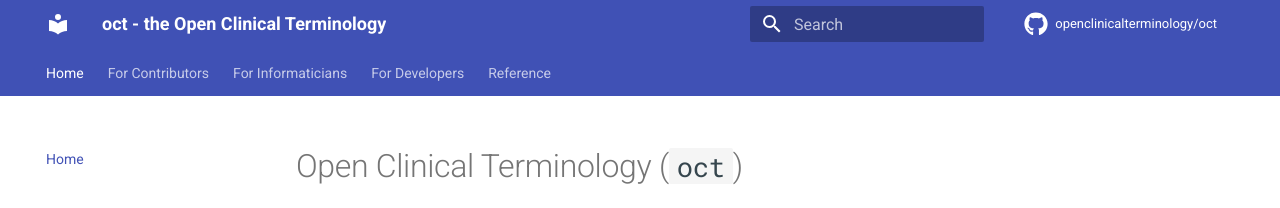
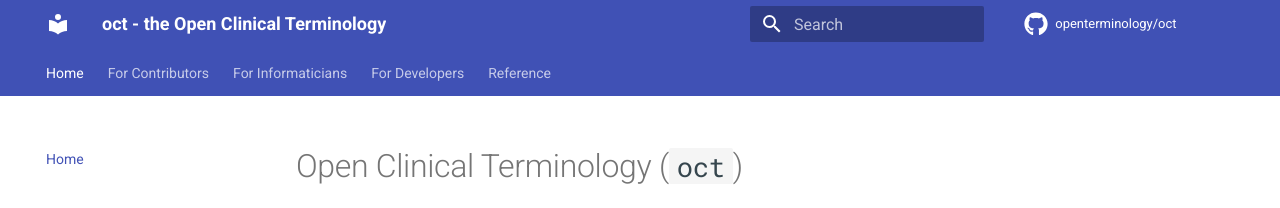
Before and after one commit to openterminology/oct, an MkDocs documentation site: the page built from docs/index.md, in a window 1280 px wide. Shown: the top 208 px of the page. Built offline with MkDocs 1.6.1 and Material for MkDocs 9.7.7, drawn with Linux system fonts in a browser that asks for light colours; comment, search, counter and statistics services are not loaded.

Commit message:
fix urls

```diff
--- a/mkdocs.yml
+++ b/mkdocs.yml
@@ -1,9 +1,9 @@
 site_name: oct - the Open Clinical Terminology
 site_description: >-
   Open Clinical Terminology (`oct`) - an open, community-driven clinical terminology.
-site_url: https://openclinicalterminology.org
-repo_url: https://github.com/openclinicalterminology/oct
-repo_name: openclinicalterminology/oct
+site_url: https://openterminology.org
+repo_url: https://github.com/openterminology/oct
+repo_name: openterminology/oct
 
 theme:
   name: material
```
